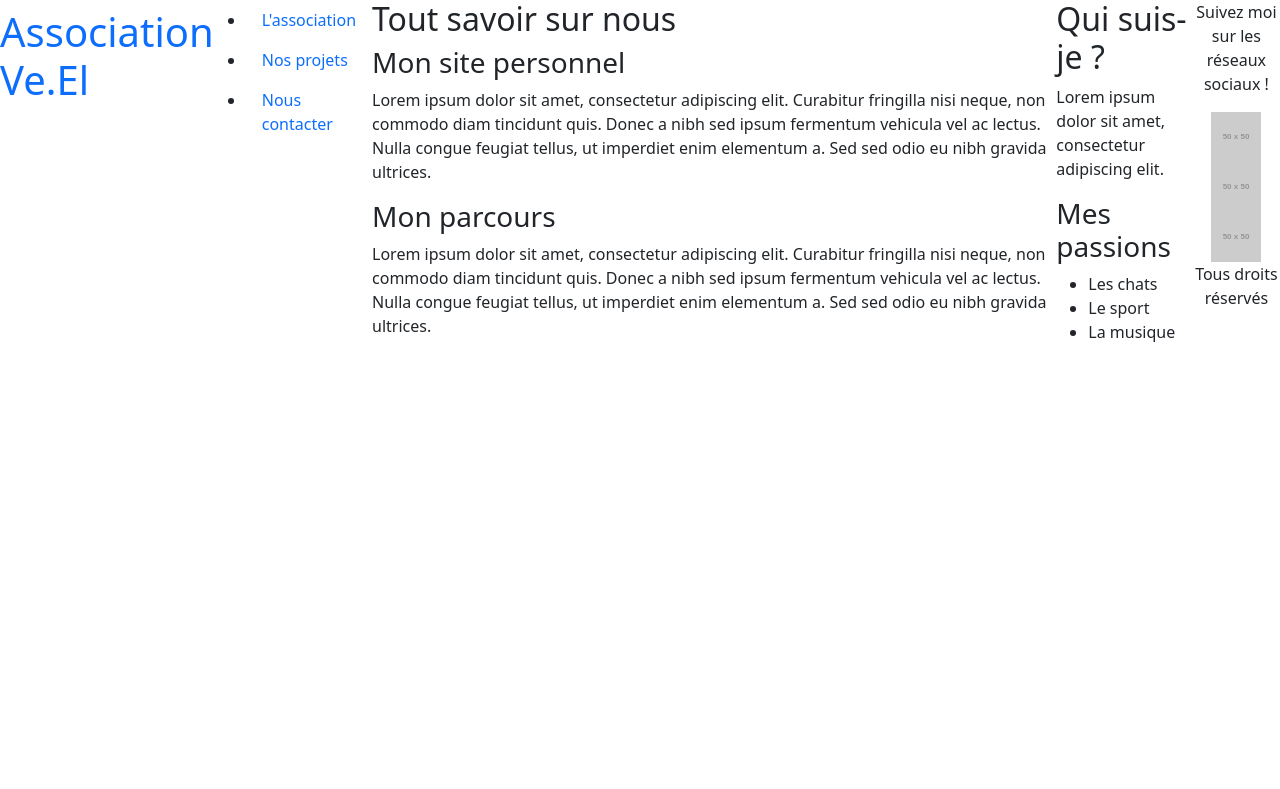
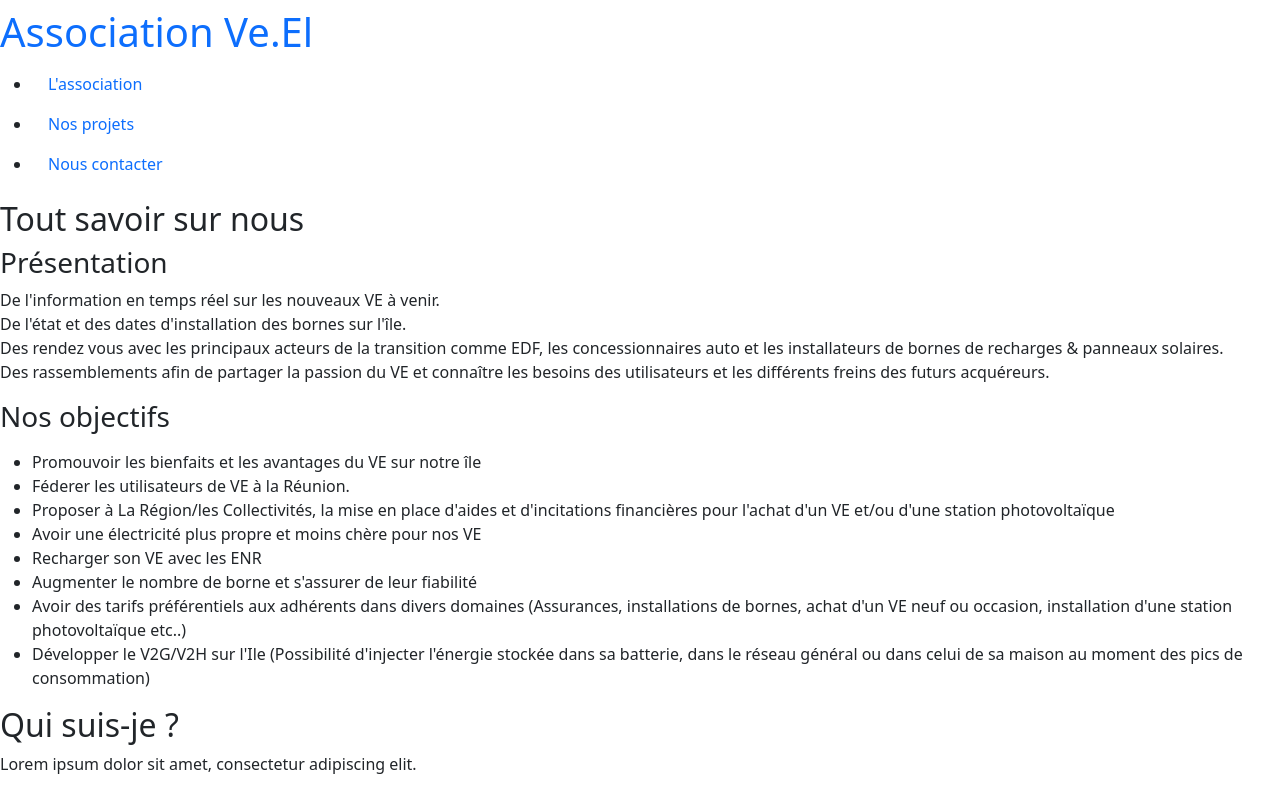
Before and after one commit to smogalia/VeEl, a website: page index.html in a window 1280 px wide. Shown: the top 789 px of the page. Drawn offline with nearby package versions, Linux system fonts and the light colour scheme; placeholder pictures from the web are drawn by us.

Commit message:
ecriture des différentes sections

```diff
--- a/index.html
+++ b/index.html
@@ -6,7 +6,7 @@
     <meta name="description" content="Association des propriétaires de véhicules électriques à la Réunion.">
     <link href="https://cdn.jsdelivr.net/npm/bootstrap@5.1.3/dist/css/bootstrap.min.css" rel="stylesheet" integrity="sha384-1BmE4kWBq78iYhFldvKuhfTAU6auU8tT94WrHftjDbrCEXSU1oBoqyl2QvZ6jIW3" crossorigin="anonymous">
 </head>
-<body class="d-flex justify-content-center">
+<body>
     <header>
         <h1 class="mt-2 text-primary">Association Ve.El</h1>
     </header>
@@ -21,23 +21,30 @@
         <section class="p-20">
             <h2 class="text-bold">Tout savoir sur nous</h2>
             <article class="p-20">
-                <h3 class="text-italic">Mon site personnel</h3>
+                <h3 class="text-italic">Présentation</h3>
                 <p>
-                    Lorem ipsum dolor sit amet, consectetur adipiscing elit.
-                    Curabitur fringilla nisi neque, non commodo diam tincidunt quis.
-                    Donec a nibh sed ipsum fermentum vehicula vel ac lectus.
-                    Nulla congue feugiat tellus, ut imperdiet enim elementum a.
-                    Sed sed odio eu nibh gravida ultrices.
+                    De l'information en temps réel sur les nouveaux VE à venir. <br/>
+                    De l'état et des dates d'installation des bornes sur l'île.<br/>
+                    Des rendez vous avec les principaux acteurs de la transition comme EDF, les concessionnaires auto et les installateurs de bornes de recharges & panneaux solaires. <br/>
+                    Des rassemblements afin de partager la passion du VE et connaître les besoins des utilisateurs et les différents freins des futurs acquéreurs. <br/>
                 </p>
             </article>
             <article class="p-20">
-                <h3 class="text-italic">Mon parcours</h3>
+                <h3 class="text-italic">Nos objectifs</h3>
                 <p>
-                    Lorem ipsum dolor sit amet, consectetur adipiscing elit.
-                    Curabitur fringilla nisi neque, non commodo diam tincidunt quis.
-                    Donec a nibh sed ipsum fermentum vehicula vel ac lectus.
-                    Nulla congue feugiat tellus, ut imperdiet enim elementum a.
-                    Sed sed odio eu nibh gravida ultrices.
+                    <ul>
+                        <li>Promouvoir les bienfaits et les avantages du VE sur notre île</li>
+                    <li>Féderer les utilisateurs de VE à la Réunion.</li>
+                    <li> Proposer à La Région/les Collectivités, la mise en place d'aides et d'incitations financières pour l'achat d'un VE et/ou d'une station photovoltaïque </li>
+                    <li>Avoir une électricité plus propre et moins chère pour nos VE</li>
+                    <li> Recharger son VE avec les ENR</li>
+                    <li>Augmenter le nombre de borne et s'assurer de leur fiabilité</li>
+                    <li> Avoir des tarifs préférentiels aux adhérents dans divers domaines
+                        (Assurances, installations de bornes, achat d'un VE neuf ou occasion, installation d'une station photovoltaïque etc..)</li>
+                    <li>Développer le V2G/V2H sur l'Ile
+                        (Possibilité d'injecter l'énergie stockée dans sa batterie, dans le réseau général ou dans celui de sa maison au moment des pics de consommation) </li>
+                    </ul>
+
                 </p>
             </article>
         </section>
```
